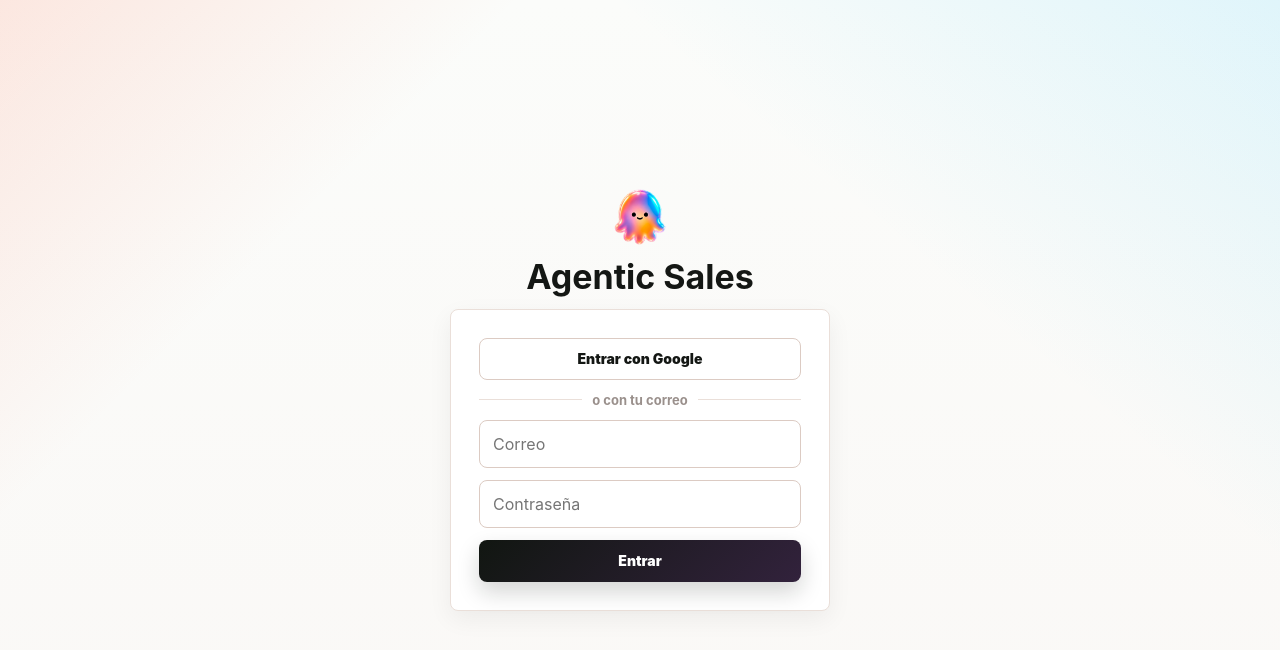
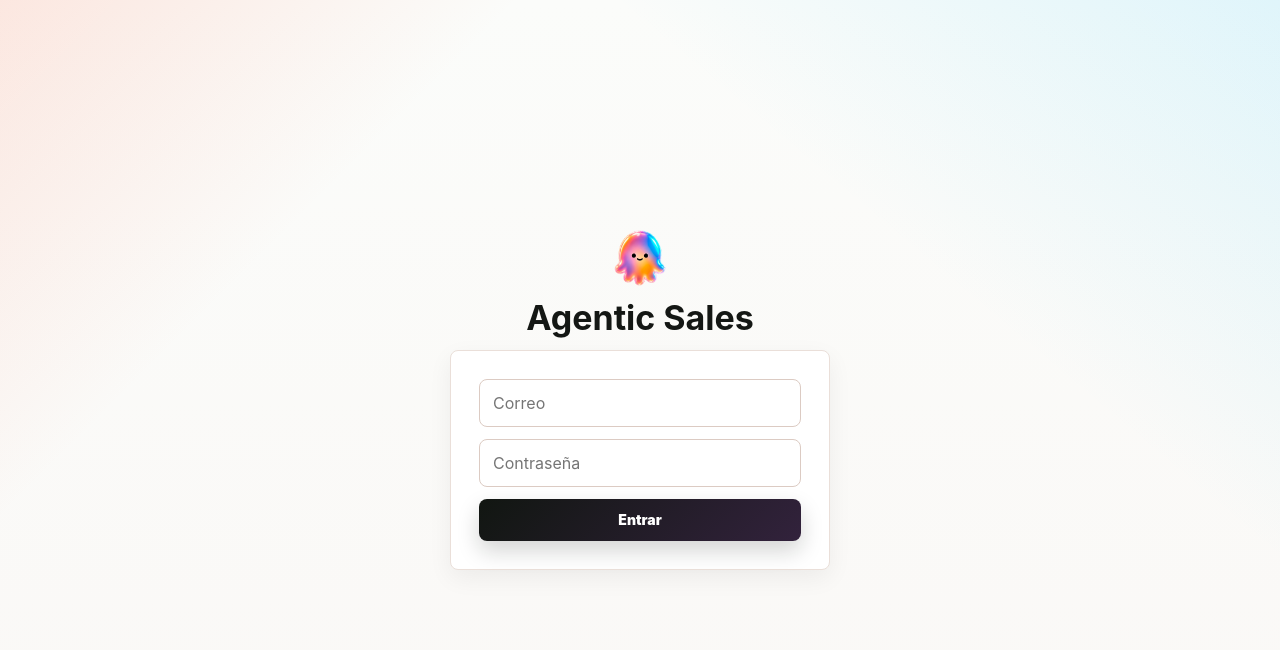
Before and after one commit to growkeyfounders/growkey-forms, a React (Vite) app: page / in a window 1280 px wide. Shown: the top 650 px of the page. Built offline with nearby package versions, Linux system fonts and the light colour scheme; no server answers.

Commit message:
ux: quitar botón Google (no configurado) + pista 'Acceso del equipo' en subdominio admin
Co-Authored-By: Claude Opus 4.8 (1M context) <noreply@anthropic.com>

```diff
--- a/src/pages/LoginPage.tsx
+++ b/src/pages/LoginPage.tsx
@@ -29,6 +29,9 @@ export function LoginPage() {
       : "login",
   );
   const [busy, setBusy] = useState(false);
+  // Entrada del equipo: subdominio "admin." o "equipo." → mostramos una pista.
+  const isTeamHost =
+    window.location.hostname.startsWith("admin") || window.location.hostname.startsWith("equipo");
 
   // Canjea el token del enlace de acceso por una sesión (verifyOtp).
   useEffect(() => {
@@ -62,13 +65,6 @@ export function LoginPage() {
     setBusy(false);
   }
 
-  async function loginGoogle() {
-    await supabase.auth.signInWithOAuth({
-      provider: "google",
-      options: { redirectTo: window.location.origin + "/login" },
-    });
-  }
-
   async function setNewPassword(e: React.FormEvent) {
     e.preventDefault();
     setBusy(true); setError(null);
@@ -82,6 +78,7 @@ export function LoginPage() {
     <div className="login-shell">
       <img src={logoUrl} alt="" width={56} />
       <h1>Agentic Sales</h1>
+      {isTeamHost ? <p className="login-divider">Acceso del equipo</p> : null}
       {mode === "set-password" ? (
         <form onSubmit={setNewPassword} className="login-card">
           <h2>Crea tu contraseña</h2>
@@ -98,8 +95,6 @@ export function LoginPage() {
         </form>
       ) : (
         <form onSubmit={loginPassword} className="login-card">
-          <button className="secondary-button" onClick={loginGoogle} type="button">Entrar con Google</button>
-          <span className="login-divider">o con tu correo</span>
           <input type="email" placeholder="Correo" value={email} required onChange={(e) => setEmail(e.currentTarget.value)} />
           <input type="password" placeholder="Contraseña" value={password} required onChange={(e) => setPassword(e.currentTarget.value)} />
           <button className="primary-button" disabled={busy} type="submit">Entrar</button>
```
